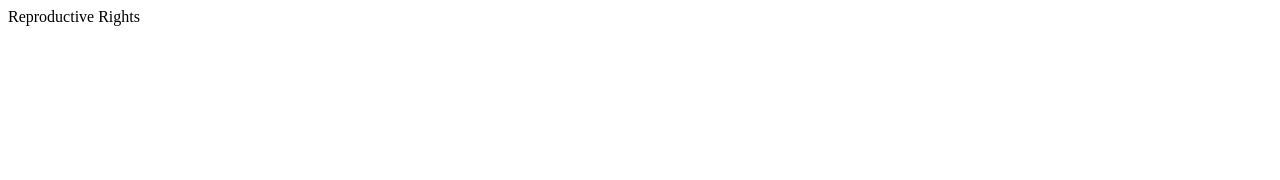
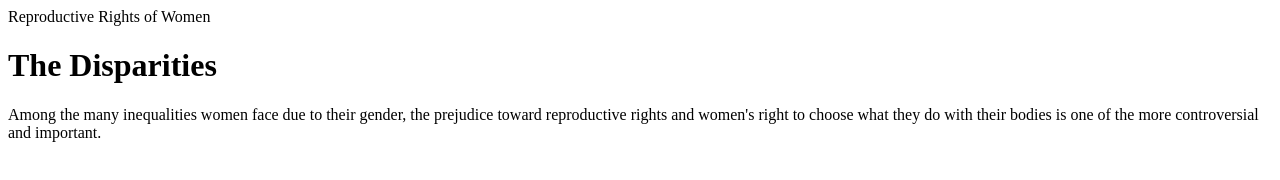
Before and after one commit to peytongray/FinalProject, a plain HTML site: page index.html in a window 1280 px wide. Drawn offline with Linux system fonts and the light colour scheme.

Commit message:
Update index.html

```diff
--- a/index.html
+++ b/index.html
@@ -1,4 +1,7 @@
 <html>
 <title>CSC 160 Project</title>
-<header>Reproductive Rights</header>
+<header>Reproductive Rights of Women</header>
+  <h1> The Disparities </h1>
+  <body>Among the many inequalities women face due to their gender, the prejudice toward reproductive rights and women's right to choose what they do with their bodies is one of the more controversial and important.
+  </body>
 </html>
```
